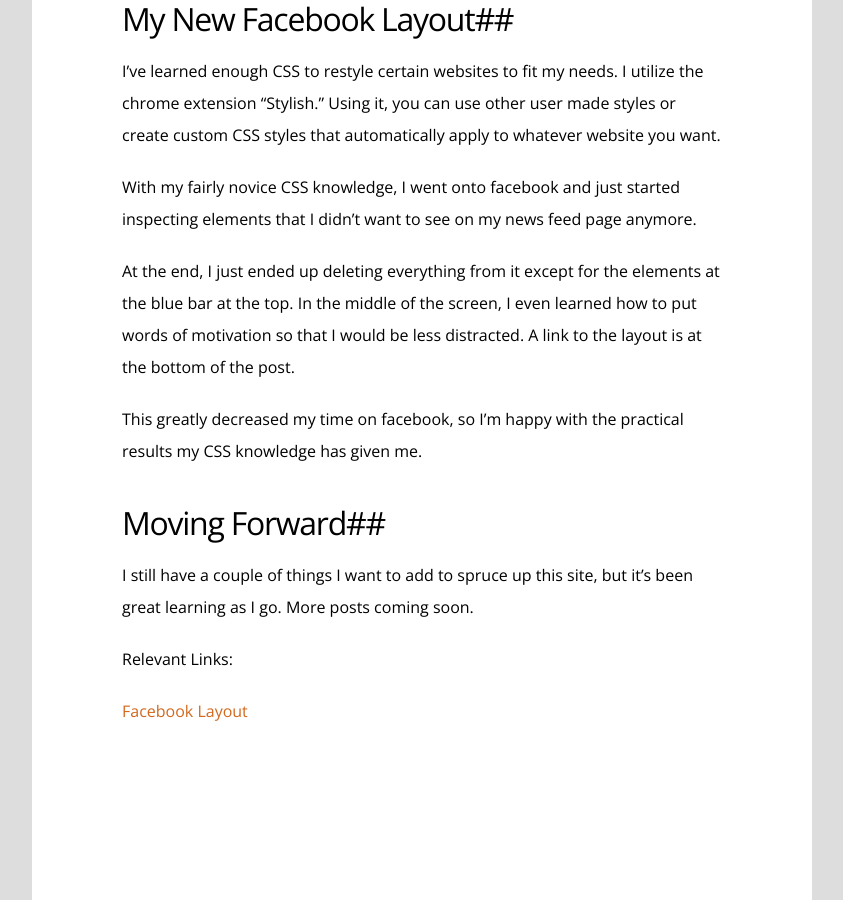
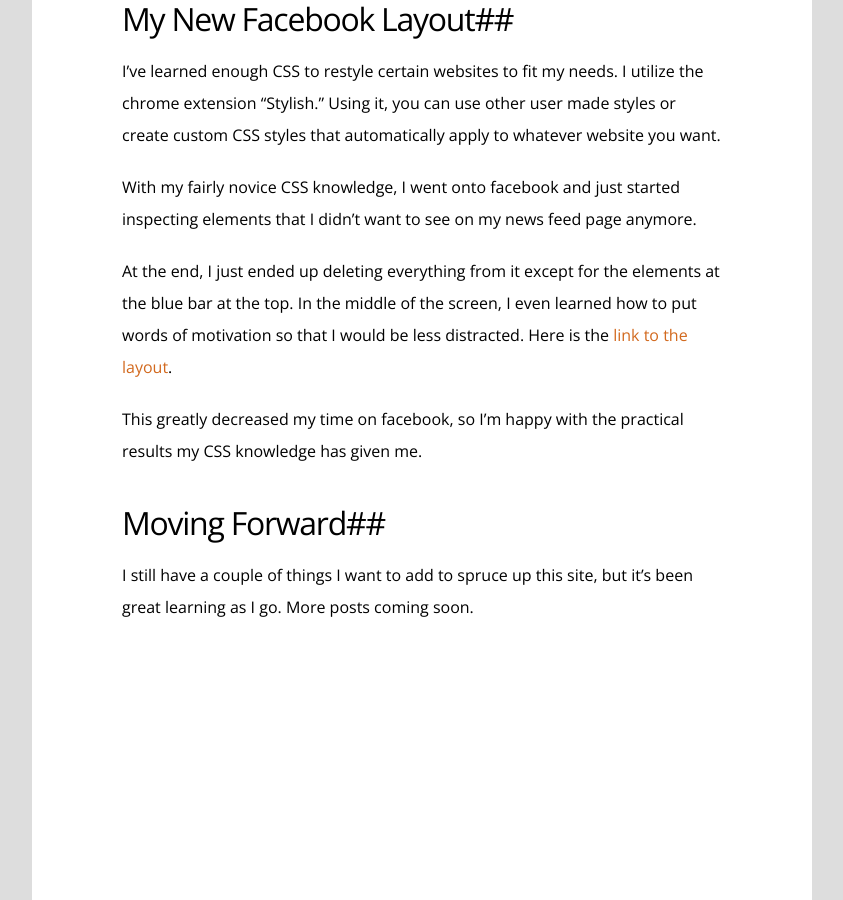
Before and after one commit to vvayne/vvayne.github.io, a Jekyll site: the page built from _posts/2014-08-06-CSSFB.markdown, in a window 1280 px wide and 900 px high, scrolled down 1204 px. Shown: the whole window, without its empty margins (218-1061 px from the left). Built offline with Jekyll 4.4.1, drawn with Linux system fonts in a browser that asks for light colours.

Commit message:
Changed the link to happen in-line

```diff
--- a/_posts/2014-08-06-CSSFB.markdown
+++ b/_posts/2014-08-06-CSSFB.markdown
@@ -26,7 +26,7 @@ I've learned enough CSS to restyle certain websites to fit my needs. I utilize t
 
 With my fairly novice CSS knowledge, I went onto facebook and just started inspecting elements that I didn't want to see on my news feed page anymore.
 
-At the end, I just ended up deleting everything from it except for the elements at the blue bar at the top. In the middle of the screen, I even learned how to put words of motivation so that I would be less distracted. A link to the layout is at the bottom of the post.
+At the end, I just ended up deleting everything from it except for the elements at the blue bar at the top. In the middle of the screen, I even learned how to put words of motivation so that I would be less distracted. Here is the [link to the layout][1].
 
 This greatly decreased my time on facebook, so I'm happy with the practical results my CSS knowledge has given me.
 
@@ -35,8 +35,4 @@ This greatly decreased my time on facebook, so I'm happy with the practical resu
 I still have a couple of things I want to add to spruce up this site, but it's been great learning as I go.
 More posts coming soon.
 
-Relevant Links:
-
-[Facebook Layout] [1]
-
 [1]: https://userstyles.org/styles/104007/facebook-minimal-distraction-layout
```
Also changed, not shown: 2 other files.
